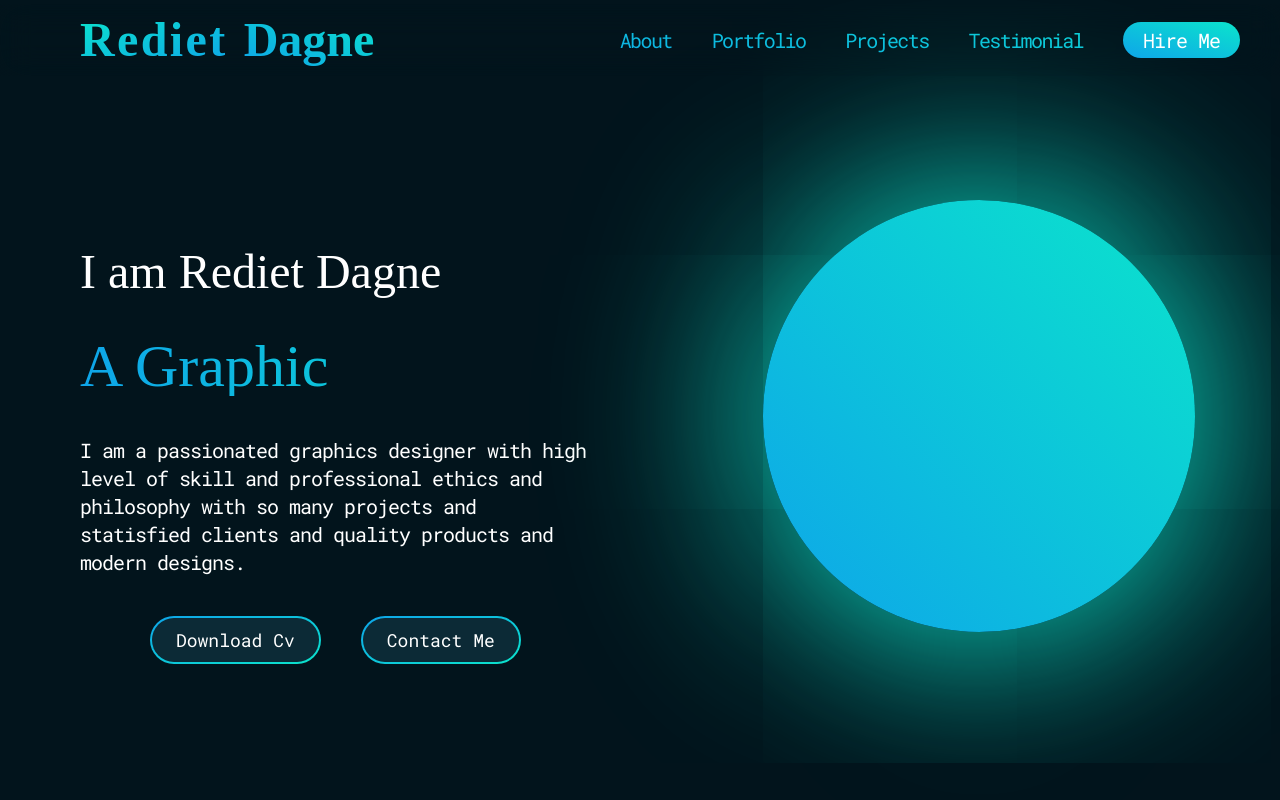
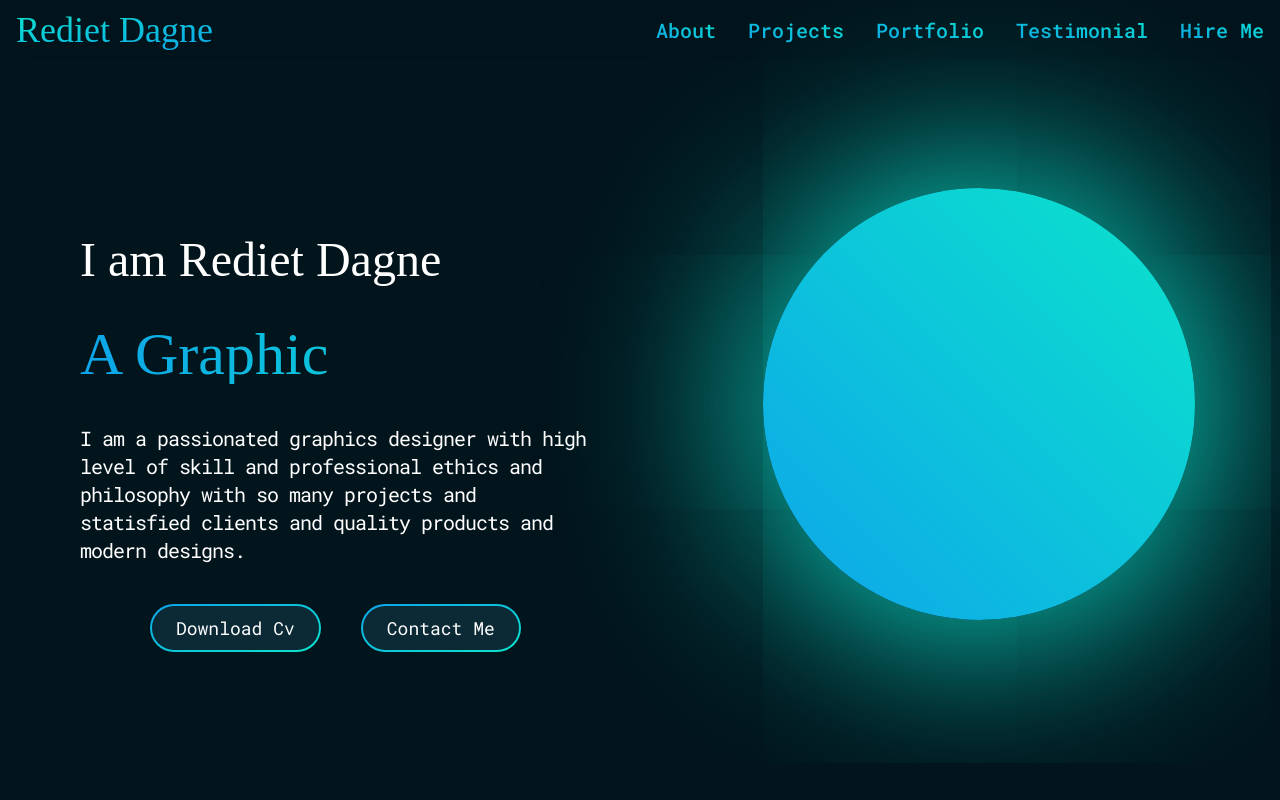
Before and after one commit to hunderaweke/rediet-dagne, a React (Vite) app: page / in a window 1280 px wide. Shown: the top 800 px of the page. Built offline with nearby package versions, Linux system fonts and the light colour scheme; a web font is replaced by a local one.

Commit message:
changed: navbar to flowbite navbar:

```diff
--- a/src/components/NavBar.tsx
+++ b/src/components/NavBar.tsx
@@ -1,26 +1,32 @@
+import { Navbar } from "flowbite-react";
 function NavBar() {
   return (
     <>
-      <div className="sticky top-1 z-40 w-full backdrop-blur-lg flex-none transition-colors duration-500  supports-backdrop-blur:bg-white/75 dark:bg-[#02141C]/80 flex justify-between">
-        <div className="px-20 py-3">
-          <h1 className="font-brand tracking-wider inline text-transparent bg-clip-text bg-gradient-to-br font-bold from-[#0BE4CC] to-sky-500 lg:text-5xl md:text-4xl">
-            Rediet
+      <Navbar className="flex sticky text-3xl top-0 z-10 justify-between  bg-transparent  backdrop-blur-lg supports-backdrop-blur:bg-white/75 dark:bg-[#02141C]/80 ">
+        <Navbar.Brand href="#">
+          <h1 className="font-brand text-transparent bg-clip-text bg-gradient-to-br from-[#0BE4CC] to-sky-500 text-4xl">
+            Rediet Dagne
           </h1>
-          <h1 className="font-brand ml-4 inline text-transparent bg-clip-text bg-gradient-to-bl font-bold from-[#0BE4CC] to-sky-500 lg:text-5xl md:text-4xl">
-            Dagne
-          </h1>
-          <div className="w-10 h-10 rounded-full t bg-gradient-to-bl font-bold ffrom-[#0BE4CC] to-sky-500 absolute blur-lg left-48 top-3"></div>
-        </div>
-        <div className="px-10 font-normal flex text-xl  items-center gap-10 text-transparent bg-clip-text bg-gradient-to-bl font-bold from-[#0BE4CC] to-sky-500 tracking-[-0.1rem]">
-          <h2>About</h2>
-          <h2>Portfolio</h2>
-          <h2>Projects</h2>
-          <h2>Testimonial</h2>
-          <button className="px-5 py-1 tracking-tighter text-white rounded-full bg-gradient-to-bl from-[#0BE4CC] to-sky-500">
+        </Navbar.Brand>
+        <Navbar.Toggle />
+        <Navbar.Collapse className="font-normal text-center">
+          <Navbar.Link className="navbar-links" href="#">
+            About
+          </Navbar.Link>
+          <Navbar.Link className="navbar-links" href="#">
+            Projects
+          </Navbar.Link>{" "}
+          <Navbar.Link className="navbar-links" href="#">
+            Portfolio
+          </Navbar.Link>{" "}
+          <Navbar.Link className="navbar-links" href="#">
+            Testimonial
+          </Navbar.Link>
+          <Navbar.Link className="navbar-links" href="#">
             Hire Me
-          </button>
-        </div>
-      </div>
+          </Navbar.Link>
+        </Navbar.Collapse>
+      </Navbar>
     </>
   );
 }
```
